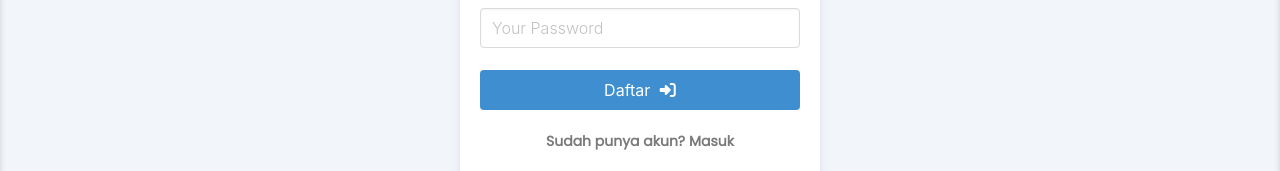
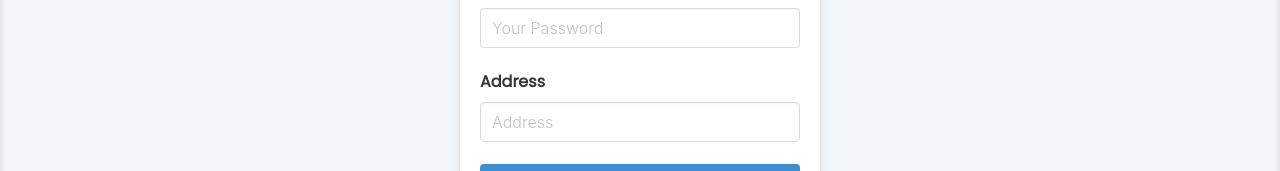
Before and after one commit to sansthor/client, a React (Create React App) app: page /register in a window 1280 px wide. Shown: the part 781-952 px from the top of the page. Built offline with nearby package versions, Linux system fonts and the light colour scheme.

Commit message:
fix warning

```diff
--- a/src/components/CardComponent/CardComponentsCategories.jsx
+++ b/src/components/CardComponent/CardComponentsCategories.jsx
@@ -1,6 +1,5 @@
 import React from 'react';
 import { makeStyles } from '@material-ui/core/styles';
-import FavoriteIcon from '@material-ui/icons/Favorite';
 import Card from '@material-ui/core/Card';
 import CardActionArea from '@material-ui/core/CardActionArea';
 import CardContent from '@material-ui/core/CardContent';
--- a/src/components/Home/Cari/Cari.jsx
+++ b/src/components/Home/Cari/Cari.jsx
@@ -1,4 +1,5 @@
 import React from 'react';
+import { Link } from 'react-router-dom';
 
 import '../../../assets/css/Home.css';
 
@@ -29,16 +30,16 @@ function Cari() {
                             </h1>
                             <br />
                             <p>
-                                <a
+                                <Link
                                     className="button is-medium is-info is-outlined"
-                                    href="/catalog"
+                                    to="/catalog"
                                 >
                                     <i
                                         className="fas fa-search"
                                         aria-hidden="true"
                                     ></i>
                                     Cari disini
-                                </a>
+                                </Link>
                             </p>
                         </div>
                     </div>
--- a/src/components/Register/Register.jsx
+++ b/src/components/Register/Register.jsx
@@ -2,7 +2,7 @@ import React, { useState } from 'react';
 import Swal from 'sweetalert2';
 import { useDispatch } from 'react-redux';
 import { register } from '../../redux/actions/registration';
-import { useHistory } from 'react-router-dom';
+import { useHistory, Link } from 'react-router-dom';
 import '../../assets/css/Login.css';
 
 function Register() {
@@ -14,6 +14,7 @@ function Register() {
         username: '',
         email: '',
         password: '',
+        address: '',
     });
     const handleSubmit = async (event) => {
         event.preventDefault();
@@ -130,6 +131,25 @@ function Register() {
                                             />
                                         </div>
                                     </div>
+                                    <div className="field">
+                                        <label
+                                            className="label"
+                                            style={{ textAlign: 'start' }}
+                                        >
+                                            Address
+                                        </label>
+                                        <div className="control">
+                                            <input
+                                                className="input"
+                                                type="text"
+                                                placeholder="Address"
+                                                id="address"
+                                                name="address"
+                                                value={form.address}
+                                                onChange={handleChange}
+                                            />
+                                        </div>
+                                    </div>
                                     <button className="button is-block is-info is-fullwidth">
                                         Daftar{' '}
                                         <i
@@ -142,7 +162,7 @@ function Register() {
                                         <p className="has-text-grey">
                                             <label>
                                                 Sudah punya akun?{' '}
-                                                <a href="/login">Masuk</a>
+                                                <Link to="/login">Masuk</Link>
                                             </label>
                                         </p>
                                     </div>
--- a/src/pages/DetailOffer/DetailOffer.jsx
+++ b/src/pages/DetailOffer/DetailOffer.jsx
@@ -10,7 +10,7 @@ function DetailOffer() {
     console.log(service);
     useEffect(() => {
         dispatch(fetchGetServiceById(id));
-    }, [dispatch]);
+    }, [dispatch, id]);
     return (
         <div>
             <CardDetailOffer
```
Also changed, not shown: src/components/Navbar/NavbarUser.jsx (+0 -33 lines).
